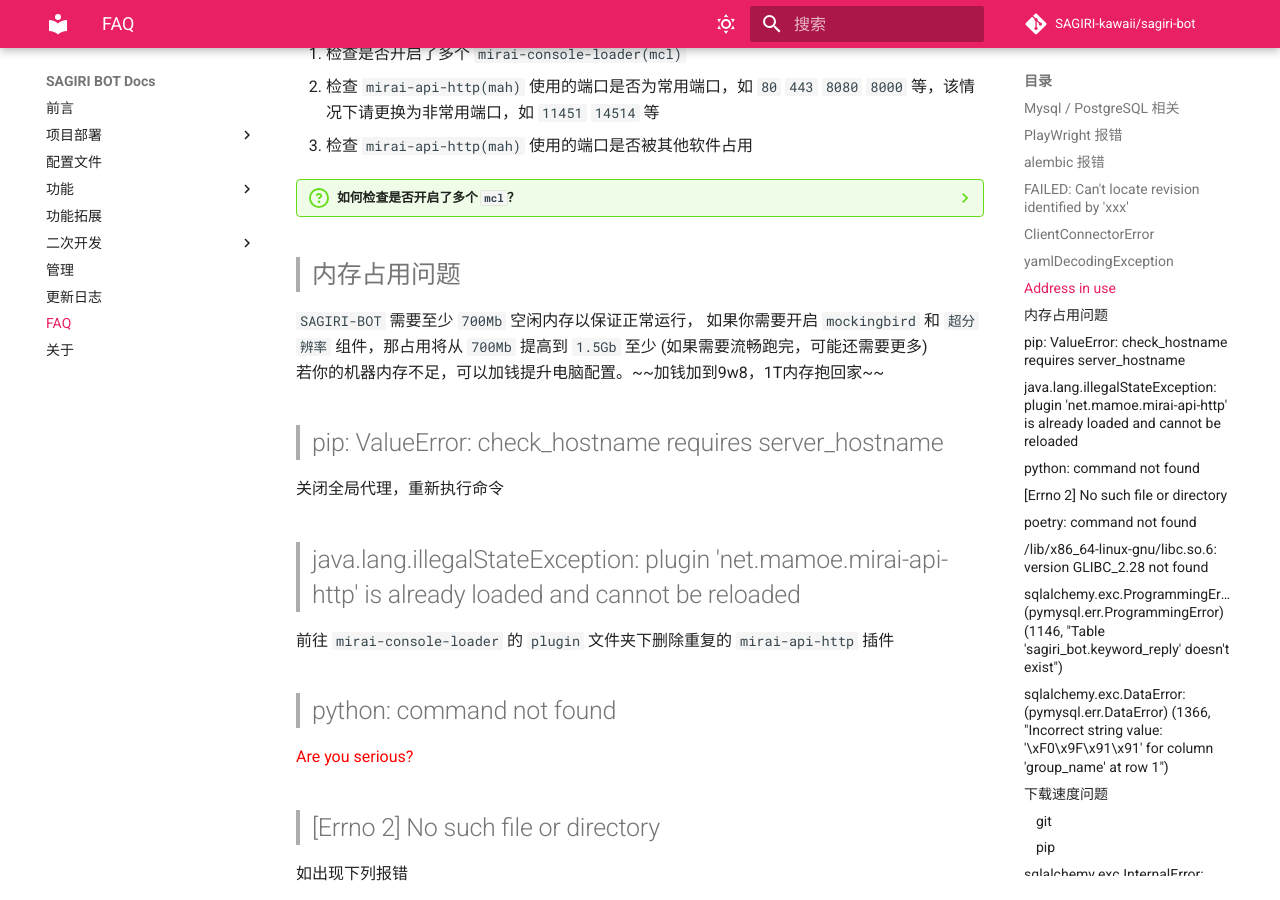
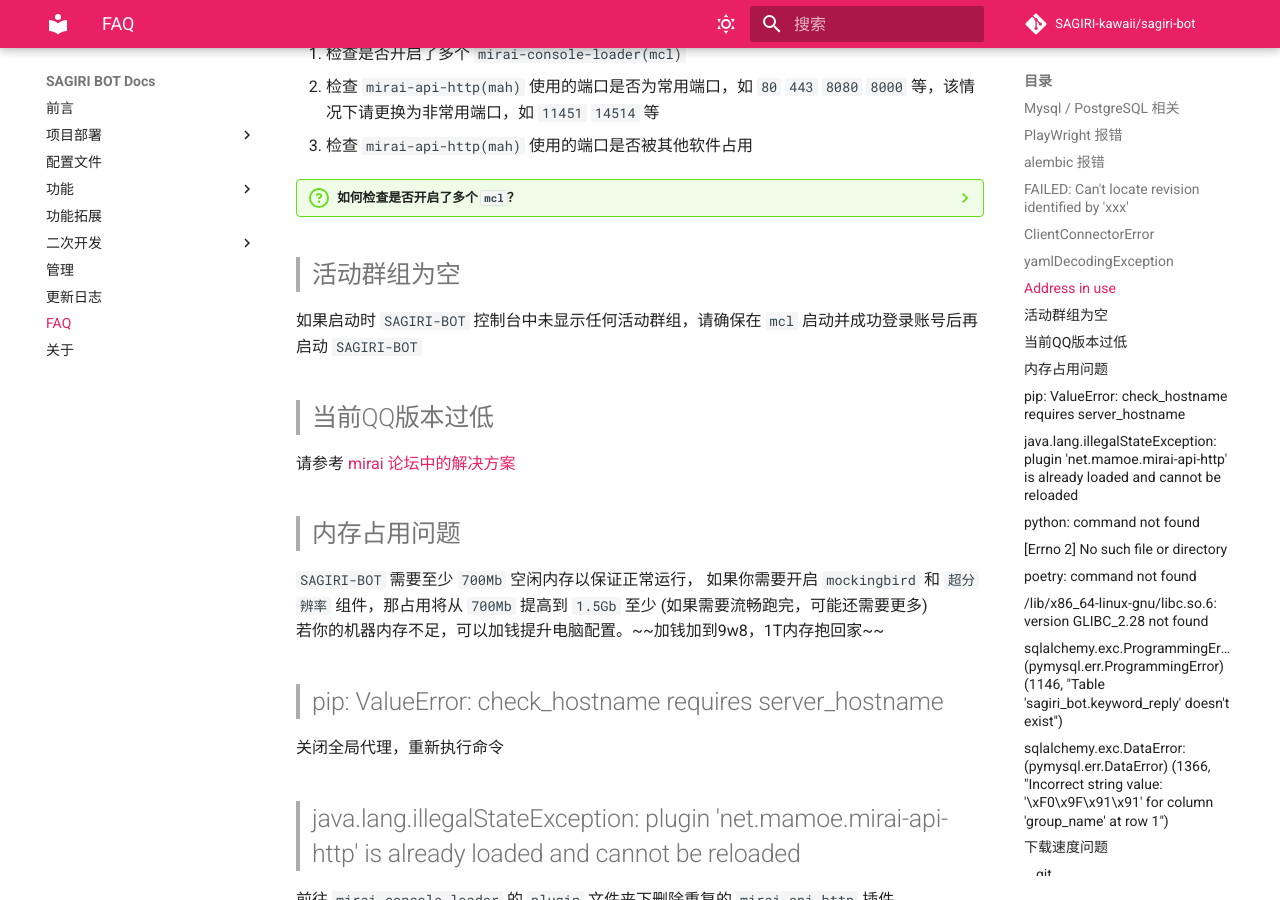
Before and after one commit to SAGIRI-kawaii/sagiri-bot, an MkDocs documentation site: the page built from docs/FAQ.md, in a window 1280 px wide and 900 px high, scrolled down 2579 px. Built offline with MkDocs 1.6.1 and Material for MkDocs 9.7.7, drawn with Linux system fonts in a browser that asks for light colours; comment, search, counter and statistics services are not loaded; some of the changed text lies outside the part shown.

Commit message:
:pencil: Add entries to FAQ

```diff
--- a/docs/FAQ.md
+++ b/docs/FAQ.md
@@ -129,6 +129,14 @@
 
         > 打开终端，输入 `ps -ef | grep "mcl" | grep -v "grep"`，检查是否有多个 `mcl` 正在运行
 
+> ## 活动群组为空
+
+如果启动时 `SAGIRI-BOT` 控制台中未显示任何活动群组，请确保在 `mcl` 启动并成功登录账号后再启动 `SAGIRI-BOT`
+
+> ## 当前QQ版本过低
+
+请参考 [mirai 论坛中的解决方案](https://mirai.mamoe.net/topic/223/%E6%97%A0%E6%B3%95%E7%99%BB%E5%BD%95%E7%9A%84%E4%B8%B4%E6%97%B6%E5%A4%84%E7%90%86%E6%96%B9%E6%A1%88)
+
 > ## 内存占用问题
 
 `SAGIRI-BOT` 需要至少 `700Mb` 空闲内存以保证正常运行，
```
